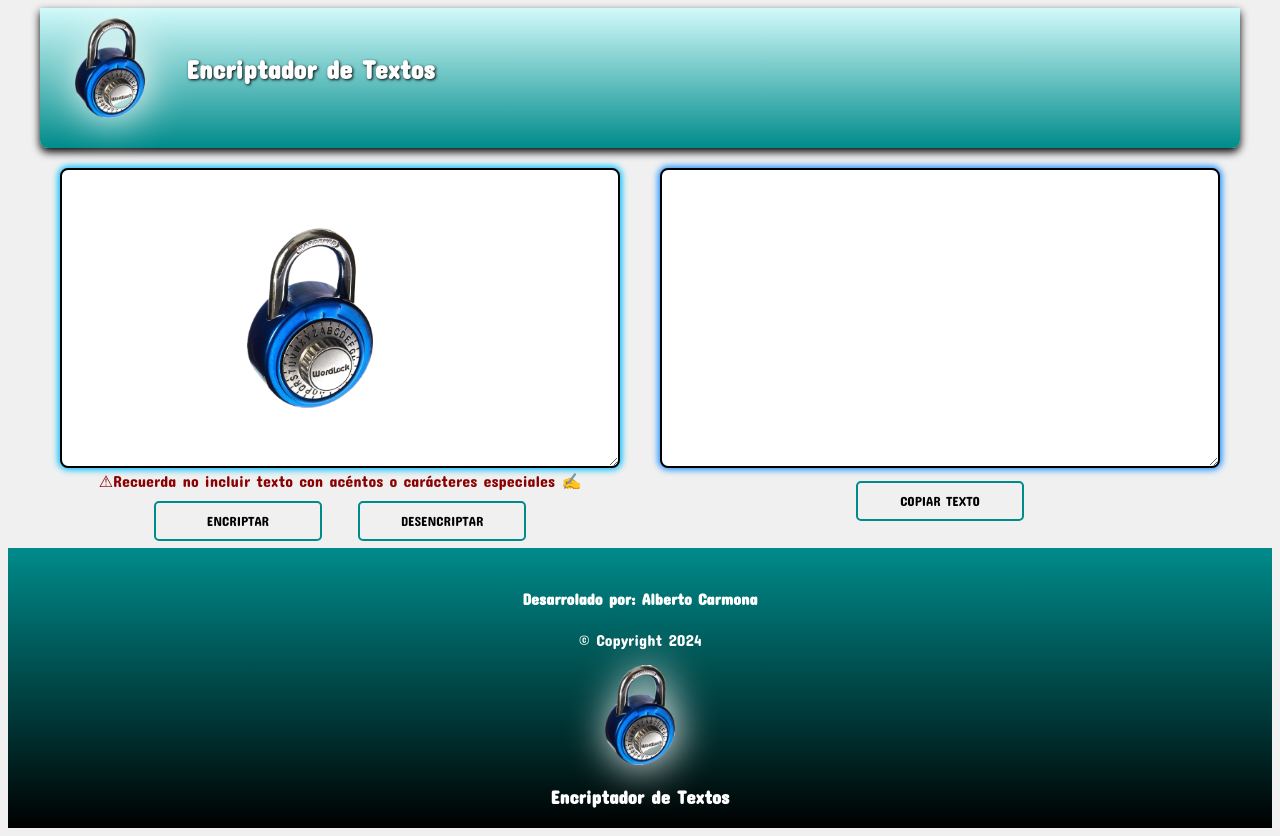
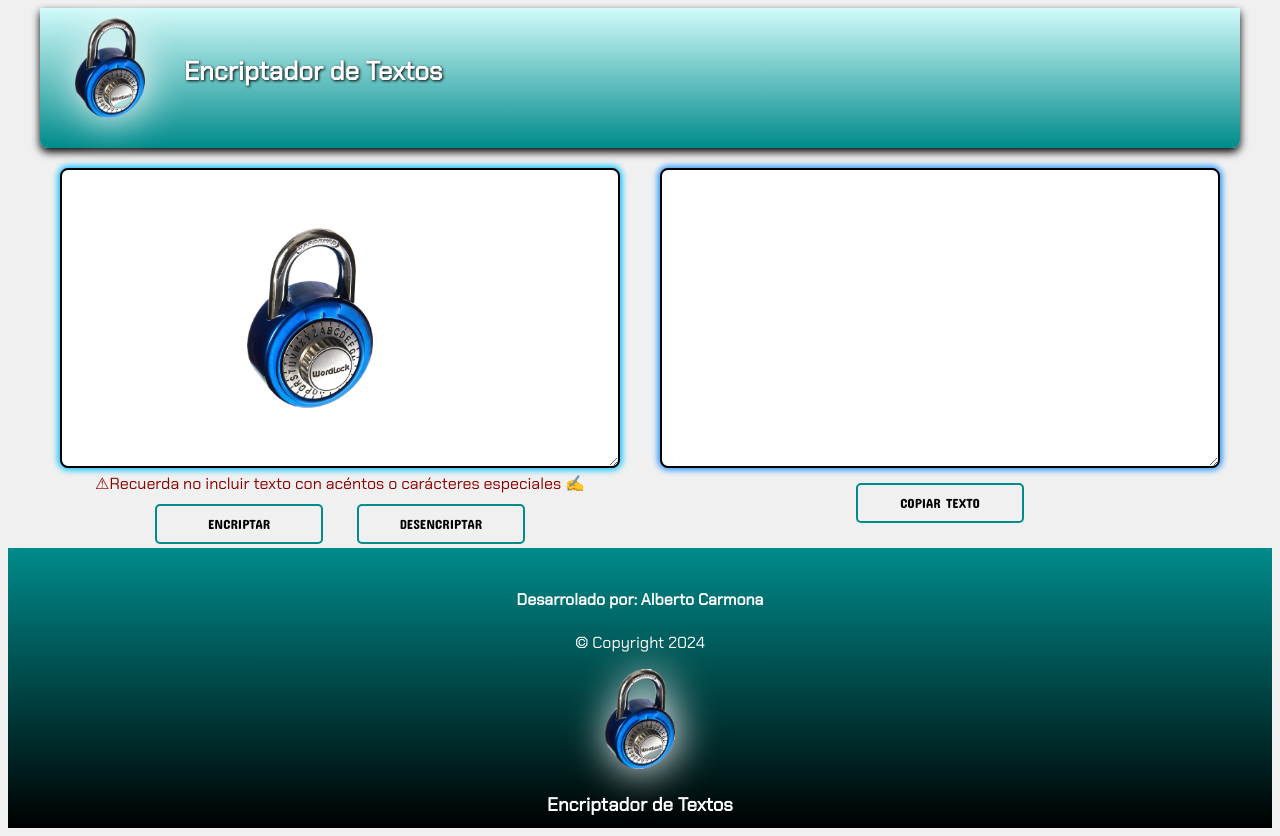
Before and after one commit to btocarmona2021/Encriptador-Texto-Alura, a website built with webpack: page index.html in a window 1280 px wide. Built offline with nearby package versions, Linux system fonts and the light colour scheme; files whose address does not match are found by name.

```diff
--- a/css/style.css
+++ b/css/style.css
@@ -1,11 +1,12 @@
 @import url('https://fonts.googleapis.com/css2?family=Concert+One&display=swap');
+@import url('https://fonts.googleapis.com/css2?family=Chakra+Petch&display=swap');
 
 * {
   box-sizing: border-box;
 }
 
 body {
-  font-family: 'Concert One', sans-serif;
+  font-family: 'Chakra Petch', sans-serif;
   background-color: #F0F0F0;
 }
 
```
